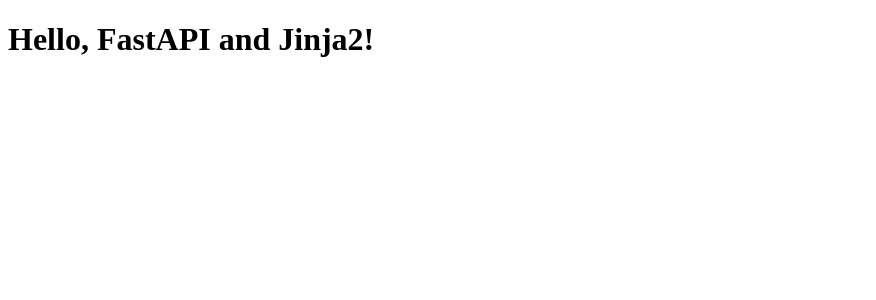
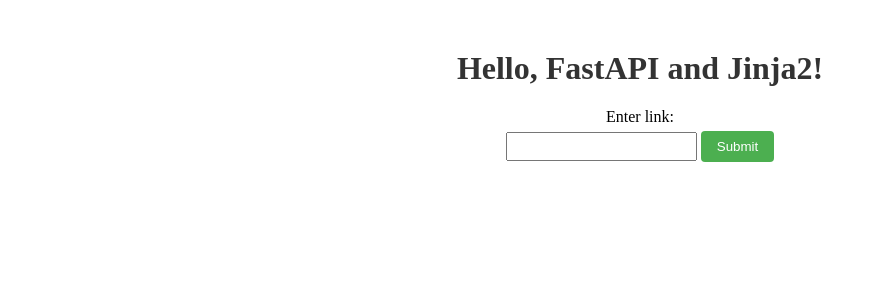
Before and after one commit to TELIT-Hackathon2023/1-karol, a FastAPI app: page / in a window 1280 px wide. Shown: the top 300 px of the page, without its empty margins (0-876 px from the left). Run offline with FastAPI, Linux system fonts and the light colour scheme.

Commit message:
feat: added form, button and styles

```diff
--- a/main.py
+++ b/main.py
@@ -1,8 +1,10 @@
 from fastapi import FastAPI, Request
 from fastapi.templating import Jinja2Templates
 from fastapi.responses import HTMLResponse
+from fastapi.staticfiles import StaticFiles  # Import StaticFiles
 
 app = FastAPI()
+app.mount("/static", StaticFiles(directory="static"), name="static")
 templates = Jinja2Templates(directory="templates")
 
 
--- /dev/null
+++ b/static/styles.css
@@ -0,0 +1,37 @@
+/* styles.css */
+
+body {
+    text-align: center;
+    margin-top: 50px;
+}
+
+h1 {
+    color: #333;
+}
+
+form {
+    margin-top: 20px;
+}
+
+label {
+    display: block;
+    margin-bottom: 5px;
+}
+
+input {
+    padding: 5px;
+    margin-bottom: 10px;
+}
+
+button {
+    padding: 8px 16px;
+    background-color: #4CAF50;
+    color: white;
+    border: none;
+    border-radius: 4px;
+    cursor: pointer;
+}
+
+button:hover {
+    background-color: #45a049;
+}
--- a/templates/index.html
+++ b/templates/index.html
@@ -2,8 +2,17 @@
 <html lang="sk">
 <head>
     <title>FastAPI and Jinja2 Example</title>
+    <link rel="stylesheet" type="text/css" href="{{ url_for('static', path='styles.css') }}">
 </head>
 <body>
-    <h1>{{ message }}</h1>
+    <div>
+        <h1>{{ message }}</h1>
+
+        <form method="post" action="/process_form">
+            <label for="input_field">Enter link:</label>
+            <input type="text" id="input_field" name="input_field" required>
+            <button type="submit">Submit</button>
+        </form>
+    </div>
 </body>
 </html>
```
